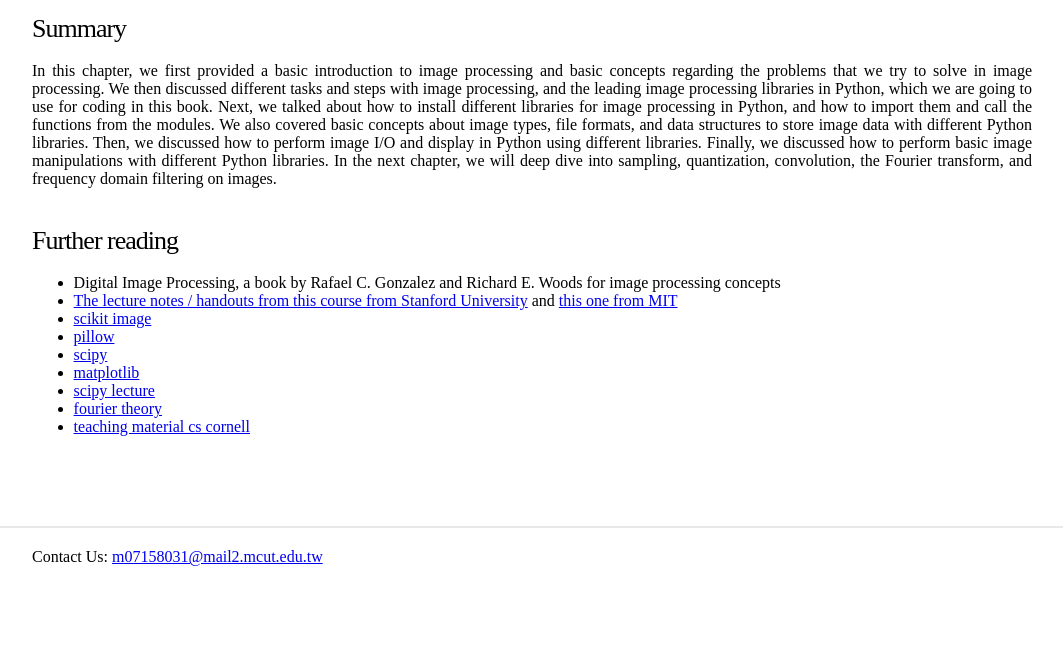
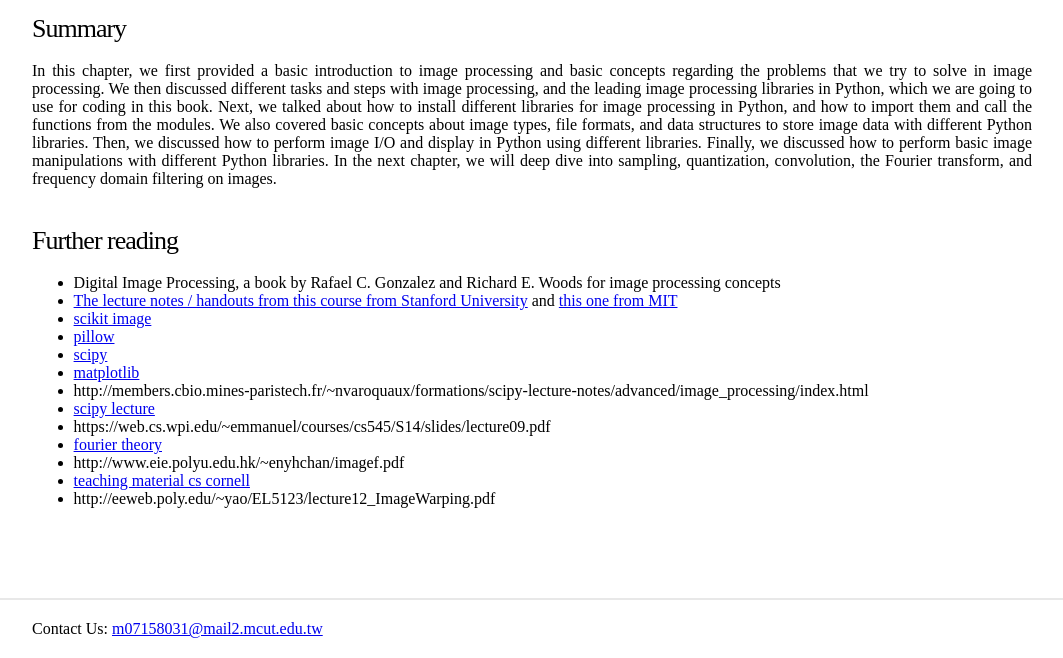
Before and after one commit to oil-mcut/oil-mcut.github.io, a Jekyll site: the page built from Getting started with Image Processing.md, in a window 1280 px wide and 900 px high, scrolled down 26818 px, cut to the strip 242-900 px from the top of the window. Shown: the whole strip, without its empty margins (108-1171 px from the left). Built offline with Jekyll 4.4.1, drawn with Linux system fonts in a browser that asks for light colours; before the commit the page ends 27646 px from its top, so only the background shows below that; some of the changed lines change nothing that is shown.

Commit message:
16122019

```diff
--- a/Getting started with Image Processing.md
+++ b/Getting started with Image Processing.md
@@ -1050,7 +1050,11 @@ In this chapter, we first provided a basic introduction to image processing and
 - [scikit image](http://scikit-image.org/docs/dev/api/skimage.html)
 - [pillow](https://pillow.readthedocs.io/en/3.1.x/reference/Image.html)
 - [scipy](https://docs.scipy.org/doc/scipy-1.1.0/reference/ndimage.html)
-- [matplotlib](https://matplotlib.org/galleryhttp://members.cbio.mines-paristech.fr/~nvaroquaux/formations/scipy-lecture-notes/advanced/image_processing/index.html)
-- [scipy lecture](http://www.scipy-lectures.org/https://web.cs.wpi.edu/~emmanuel/courses/cs545/S14/slides/lecture09.pdf)
-- [fourier theory](http://fourier.eng.hmc.edu/e161/lectures/e161ch1.pdfhttp://www.eie.polyu.edu.hk/~enyhchan/imagef.pdf)
-- [teaching material cs cornell](http://www.cs.cornell.edu/courses/cs1114/2009sp/lectures/CS1114-lec14.pdfhttp://eeweb.poly.edu/~yao/EL5123/lecture12_ImageWarping.pdf)
+- [matplotlib](https://matplotlib.org/gallery)
+- http://members.cbio.mines-paristech.fr/~nvaroquaux/formations/scipy-lecture-notes/advanced/image_processing/index.html
+- [scipy lecture](http://www.scipy-lectures.org/)
+- https://web.cs.wpi.edu/~emmanuel/courses/cs545/S14/slides/lecture09.pdf
+- [fourier theory](http://fourier.eng.hmc.edu/e161/lectures/e161ch1.pdf)
+- http://www.eie.polyu.edu.hk/~enyhchan/imagef.pdf
+- [teaching material cs cornell](http://www.cs.cornell.edu/courses/cs1114/2009sp/lectures/CS1114-lec14.pdf)
+- http://eeweb.poly.edu/~yao/EL5123/lecture12_ImageWarping.pdf
```
